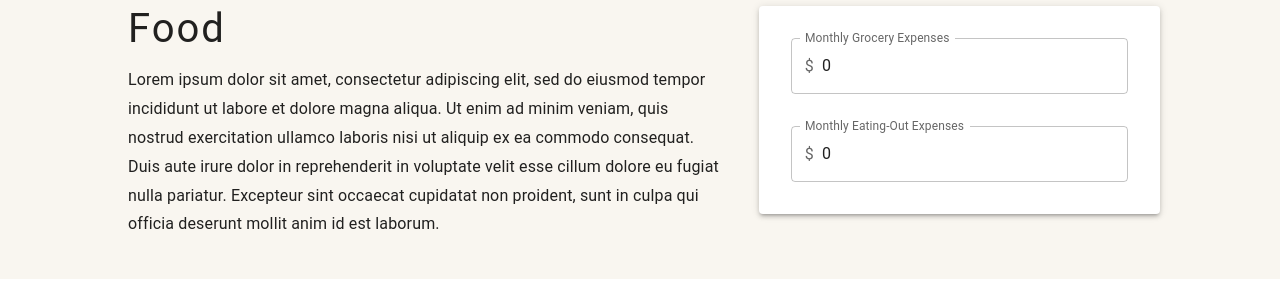
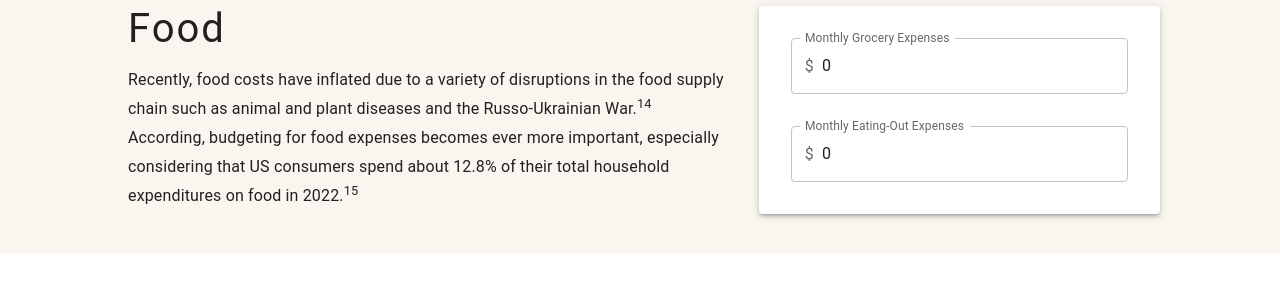
Before and after one commit to KevinZhang2135/personal-finance, a React (Create React App) app: page / in a window 1280 px wide. Shown: the part 4332-4615 px from the top of the page. Built offline with nearby package versions, Linux system fonts and the light colour scheme.

Commit message:
Food Info

```diff
--- a/public/citations.json
+++ b/public/citations.json
@@ -63,6 +63,16 @@
     },
 
     "14": {
+        "reference": "Office USGA. Sticker Shock at the Grocery Store? Inflation Wasn't the Only Reason Food Prices Increased | U.S. GAO. www.gao.gov. Published April 11, 2023.",
+        "link": "https://www.gao.gov/blog/sticker-shock-grocery-store-inflation-wasnt-only-reason-food-prices-increased"
+    },
+
+    "15": {
+        "reference": "Sweitzer M. USDA Food Price Outlook.",
+        "link": "https://www.usda.gov/sites/default/files/documents/AOF-2024-Sweitzer.pdf"
+    },
+
+    "16": {
         "reference": "What's a Deductible? www.uhc.com.",
         "link": "https://www.uhc.com/understanding-health-insurance/understanding-health-insurance-costs/types-of-health-insurance-costs/what-is-a-deductible"
     }
--- a/src/components/food/FoodInfo.jsx
+++ b/src/components/food/FoodInfo.jsx
@@ -18,14 +18,13 @@ const FoodInfo = (props) => {
                 </Typography>
 
                 <Typography variant="p">
-                    Lorem ipsum dolor sit amet, consectetur adipiscing elit, sed
-                    do eiusmod tempor incididunt ut labore et dolore magna
-                    aliqua. Ut enim ad minim veniam, quis nostrud exercitation
-                    ullamco laboris nisi ut aliquip ex ea commodo consequat.
-                    Duis aute irure dolor in reprehenderit in voluptate velit
-                    esse cillum dolore eu fugiat nulla pariatur. Excepteur sint
-                    occaecat cupidatat non proident, sunt in culpa qui officia
-                    deserunt mollit anim id est laborum.
+                    Recently, food costs have inflated due to a variety of
+                    disruptions in the food supply chain such as animal and
+                    plant diseases and the Russo-Ukrainian War.<sup>14</sup>{" "}
+                    According, budgeting for food expenses becomes ever more
+                    important, especially considering that US consumers spend
+                    about 12.8% of their total household expenditures on food in
+                    2022.<sup>15</sup>
                 </Typography>
             </Box>
             <FoodForm {...props} />
--- a/src/components/healthInsurance/HealthInsuranceInfo.jsx
+++ b/src/components/healthInsurance/HealthInsuranceInfo.jsx
@@ -48,7 +48,7 @@ const HealthInsuranceInfo = (props) => {
                 <Typography variant="p">
                     Conversely, other plans may charge relatively higher
                     premiums for lower deductibles which is favorable for older
-                    adults or those who use medical services regularly.<sup>14</sup>
+                    adults or those who use medical services regularly.<sup>16</sup>
                 </Typography>
             </Box>
 
--- a/src/components/housing/HousingInfo.jsx
+++ b/src/components/housing/HousingInfo.jsx
@@ -18,7 +18,7 @@ const HousingInfo = (props) => {
                 </Typography>
                 <Typography variant="p" display="block" gutterBottom>
                     In last couple years, housing prices have skyrocketed,
-                    especially after the economic shock during the coronavirus
+                    especially after the economic shock during the COVID-19
                     pandemic. The average home sales price in first fiscal
                     quarter of 2023 is an astonishing $505,300, a 35% increase
                     from that of 2019.<sup>9</sup>{" "}
```
